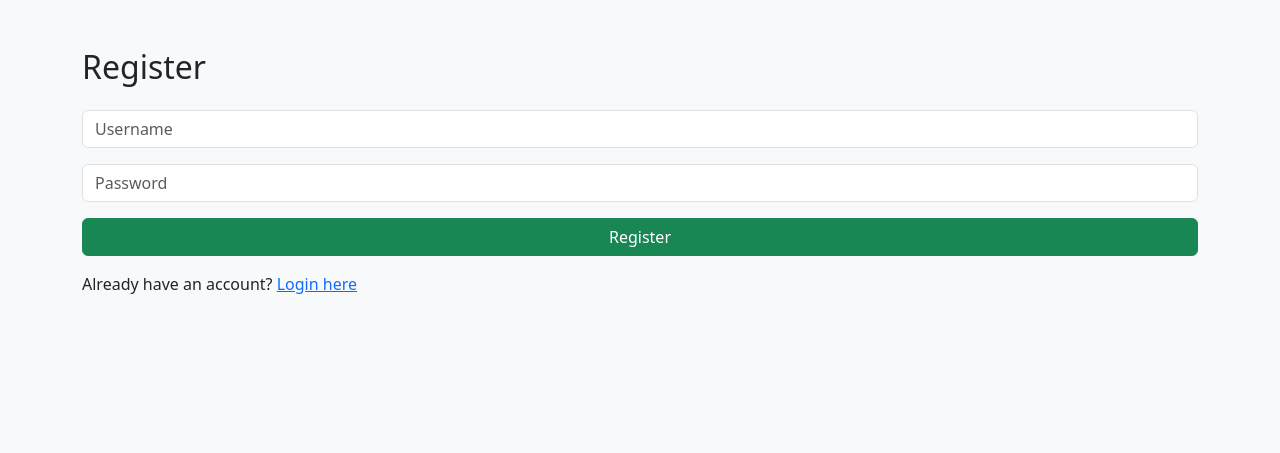
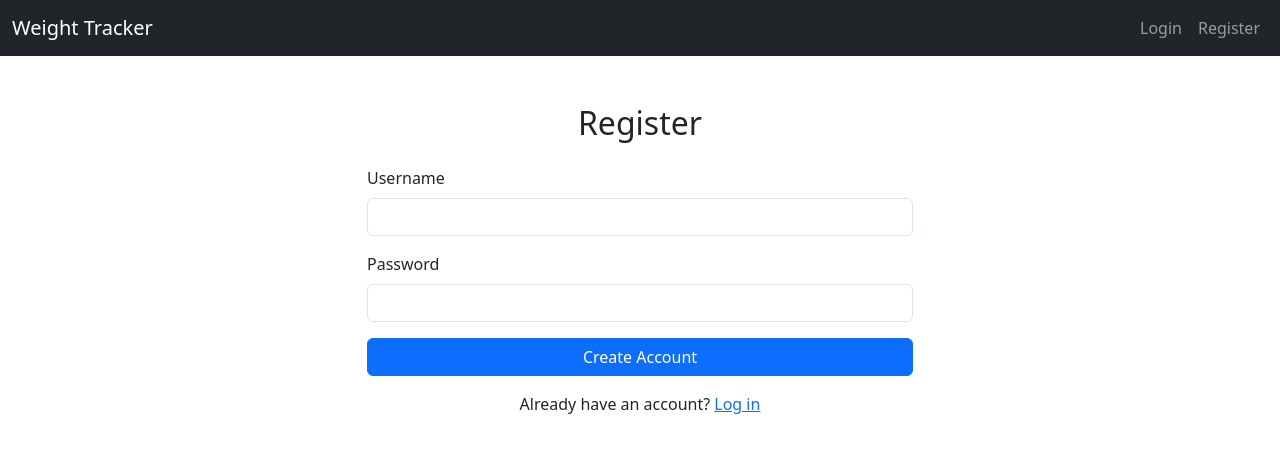
Before and after one commit to tshekar9/weight-tracker-app, a Flask app: page /register in a window 1280 px wide. Shown: the top 453 px of the page. Run offline with Flask 3, Linux system fonts and the light colour scheme.

Commit message:
Refactor routes: add landing page and dashboard separation

```diff
--- a/app.py
+++ b/app.py
@@ -69,7 +69,7 @@ def login():
         user = User.query.filter_by(username=username).first()
         if user and user.check_password(password):
             login_user(user)
-            return redirect(url_for('index'))
+            return redirect(url_for('dashboard'))
         flash('Invalid username or password')
     return render_template('login.html')
 
@@ -79,9 +79,9 @@ def logout():
     logout_user()
     return redirect(url_for('login'))
 
-@app.route('/', methods=['GET', 'POST'])
+@app.route('/dashboard', methods=['GET', 'POST'])
 @login_required
-def index():
+def dashboard():
     if request.method == 'POST':
         date = datetime.strptime(request.form['date'], '%Y-%m-%d').date()
         weight = float(request.form['weight'])
@@ -112,7 +112,13 @@ def index():
         img.seek(0)
         plot_url = base64.b64encode(img.getvalue()).decode()
 
-    return render_template('index.html', plot_url=plot_url, data=data)
+    return render_template('dashboard.html', plot_url=plot_url, data=data)
+
+@app.route('/')
+def index():
+    if current_user.is_authenticated:
+        return redirect(url_for('dashboard'))
+    return render_template('index.html')
 
 if __name__ == '__main__':
     app.run(debug=True)
--- /dev/null
+++ b/templates/base.html
@@ -0,0 +1,34 @@
+<!DOCTYPE html>
+<html lang="en">
+<head>
+  <meta charset="UTF-8">
+  <title>Weight Tracker</title>
+  <meta name="viewport" content="width=device-width, initial-scale=1">
+  <!-- Bootstrap 5 CDN -->
+  <link href="https://cdn.jsdelivr.net/npm/bootstrap@5.3.3/dist/css/bootstrap.min.css" rel="stylesheet">
+</head>
+<body>
+
+<nav class="navbar navbar-expand-lg navbar-dark bg-dark">
+  <div class="container-fluid">
+    <a class="navbar-brand" href="/">Weight Tracker</a>
+    <div class="collapse navbar-collapse justify-content-end">
+      <ul class="navbar-nav">
+        {% if current_user.is_authenticated %}
+        <li class="nav-item"><a class="nav-link" href="/">Dashboard</a></li>
+        <li class="nav-item"><a class="nav-link" href="/logout">Logout</a></li>
+        {% else %}
+        <li class="nav-item"><a class="nav-link" href="/login">Login</a></li>
+        <li class="nav-item"><a class="nav-link" href="/register">Register</a></li>
+        {% endif %}
+      </ul>
+    </div>
+  </div>
+</nav>
+
+{% block content %}{% endblock %}
+
+<!-- Bootstrap JS -->
+<script src="https://cdn.jsdelivr.net/npm/bootstrap@5.3.3/dist/js/bootstrap.bundle.min.js"></script>
+</body>
+</html>
--- a/templates/register.html
+++ b/templates/register.html
@@ -1,34 +1,23 @@
-<!DOCTYPE html>
-<html>
-<head>
-    <title>Register - Weight Tracker</title>
-    <link rel="stylesheet" href="https://cdn.jsdelivr.net/npm/bootstrap@5.3.0/dist/css/bootstrap.min.css">
-</head>
-<body class="bg-light">
+{% extends "base.html" %}
+
+{% block content %}
 <div class="container mt-5">
-        <h2 class="mb-4">Register</h2>
-
-        {% with messages = get_flashed_messages() %}
-          {% if messages %}
-            <div class="alert alert-warning">
-              {{ messages[0] }}
-            </div>
-          {% endif %}
-        {% endwith %}
-
+  <div class="row justify-content-center">
+    <div class="col-md-6">
+      <h2 class="mb-4 text-center">Register</h2>
       <form method="POST">
         <div class="mb-3">
-                <input type="text" name="username" class="form-control" placeholder="Username" required>
+          <label for="username" class="form-label">Username</label>
+          <input type="text" class="form-control" name="username" required>
         </div>
         <div class="mb-3">
-                <input type="password" name="password" class="form-control" placeholder="Password" required>
+          <label for="password" class="form-label">Password</label>
+          <input type="password" class="form-control" name="password" required>
         </div>
-            <button type="submit" class="btn btn-success w-100">Register</button>
+        <button type="submit" class="btn btn-primary w-100">Create Account</button>
+        <p class="mt-3 text-center">Already have an account? <a href="/login">Log in</a></p>
       </form>
-
-        <div class="mt-3">
-            <p>Already have an account? <a href="{{ url_for('login') }}">Login here</a></p>
     </div>
   </div>
-</body>
-</html>
+</div>
+{% endblock %}
```
Also changed, not shown: templates/dashboard.html (added, +32 -0 lines), templates/index.html (+8 -34 lines), templates/login.html (+14 -25 lines). Lines whose indentation alone changed are shown as unchanged.
